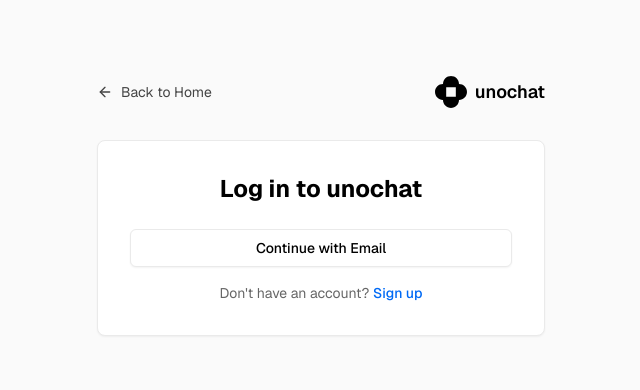
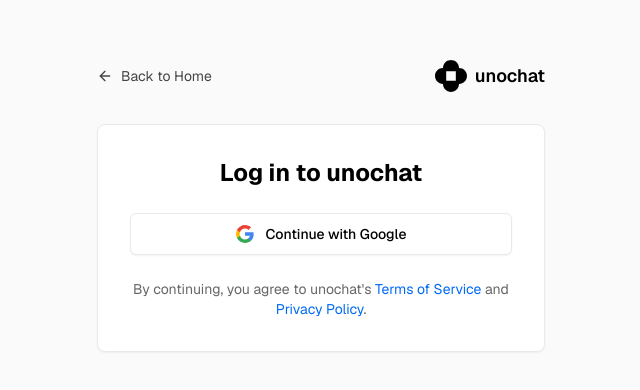
Before and after one commit to bittucreator/Unochat, a Next.js app: page /auth/login in a window 1280 px wide. Shown: the part 194-584 px from the top of the page, without its empty margins (319-959 px from the left). Built offline with nearby package versions, Linux system fonts and the light colour scheme; no server answers; the database is empty.

Commit message:
feat: switch to Google authentication only
Simplify login with Google and remove email auth options.

Co-authored-by: Venkat  <175184090+bittucreator@users.noreply.github.com>

```diff
--- a/app/auth/callback/page.tsx
+++ b/app/auth/callback/page.tsx
@@ -1,6 +1,6 @@
 "use client"
 
-import { useEffect, useState } from "react"
+import { useEffect } from "react"
 import { useRouter, useSearchParams } from "next/navigation"
 import { UnochatLogo } from "@/components/unochat-logo"
 import { useTheme } from "next-themes"
@@ -11,55 +11,34 @@ export default function AuthCallbackPage() {
   const { theme } = useTheme()
   const isDarkMode = theme === "dark"
   const redirectTo = searchParams.get("redirectTo") || "/"
-  const [error, setError] = useState<string | null>(null)
 
   useEffect(() => {
-    // Check if user is authenticated after redirect
+    // Check if user is authenticated after callback
     if (typeof window !== "undefined" && window.StackAuth) {
-      const checkAuth = setTimeout(() => {
-        window.StackAuth.getUser()
-          .then((user: any) => {
-            if (user) {
-              // User is signed in, redirect
-              router.push(redirectTo)
-            } else {
-              // No user, something went wrong
-              setError("Authentication failed. Please try again.")
-            }
-          })
-          .catch((err: any) => {
-            console.error("Auth error:", err)
-            setError("Authentication error. Please try again.")
-          })
-      }, 1000) // Give Stack Auth time to process the auth
+      const checkAuth = setInterval(() => {
+        const user = window.StackAuth.currentUser
+        if (user) {
+          clearInterval(checkAuth)
+          router.push(redirectTo)
+        }
+      }, 500)
 
-      return () => clearTimeout(checkAuth)
+      // Clear interval after 10 seconds to prevent infinite checking
+      setTimeout(() => {
+        clearInterval(checkAuth)
+        router.push("/auth/login")
+      }, 10000)
+
+      return () => clearInterval(checkAuth)
     }
   }, [router, redirectTo])
 
   return (
     <div className="min-h-screen flex flex-col items-center justify-center bg-vercel-gray-100 dark:bg-black p-4">
-      <div className="text-center">
-        <div className="flex justify-center mb-6">
-          <UnochatLogo className="h-12 w-12" darkMode={isDarkMode} />
-        </div>
-
-        {error ? (
-          <div>
-            <h1 className="text-xl font-semibold text-vercel-fg dark:text-white mb-2">Authentication Error</h1>
-            <p className="text-vercel-gray-600 dark:text-vercel-gray-400 mb-4">{error}</p>
-            <button onClick={() => router.push("/auth/login")} className="text-primary hover:text-primary/90">
-              Try Again
-            </button>
-          </div>
-        ) : (
-          <div>
-            <h1 className="text-xl font-semibold text-vercel-fg dark:text-white mb-2">Completing authentication...</h1>
-            <div className="flex justify-center">
-              <div className="animate-spin rounded-full h-6 w-6 border-b-2 border-primary"></div>
-            </div>
-          </div>
-        )}
+      <div className="flex flex-col items-center justify-center gap-6">
+        <UnochatLogo className="h-12 w-12" darkMode={isDarkMode} />
+        <h1 className="text-2xl font-bold text-vercel-fg dark:text-white">Signing you in...</h1>
+        <div className="animate-spin rounded-full h-8 w-8 border-b-2 border-primary"></div>
       </div>
     </div>
   )
--- a/app/auth/login/page.tsx
+++ b/app/auth/login/page.tsx
@@ -49,7 +49,7 @@ export default function LoginPage() {
         <div className="bg-white dark:bg-vercel-gray-900 rounded-lg shadow-sm border border-vercel-gray-200 dark:border-vercel-gray-800 p-8">
           <h1 className="text-2xl font-bold text-center text-vercel-fg dark:text-white mb-6">Log in to unochat</h1>
 
-          <div className="space-y-4">
+          <div className="space-y-6">
             <Script src="https://cdn.stackauth.net/auth.js" strategy="afterInteractive" />
 
             <div id="stack-auth-container" className="w-full">
@@ -57,21 +57,41 @@ export default function LoginPage() {
                 id="stack-auth-button"
                 data-project-id={process.env.NEXT_PUBLIC_STACK_PROJECT_ID}
                 data-redirect-url={`${typeof window !== "undefined" ? window.location.origin : ""}/auth/callback?redirectTo=${redirectTo}`}
-                data-mode="login"
-                className="w-full py-2 px-4 border border-vercel-gray-200 dark:border-vercel-gray-700 rounded-md shadow-sm text-sm font-medium text-vercel-fg dark:text-white bg-white dark:bg-vercel-gray-900 hover:bg-vercel-gray-50 dark:hover:bg-vercel-gray-800 focus:outline-none focus:ring-2 focus:ring-offset-2 focus:ring-primary"
+                data-provider="google"
+                className="w-full flex items-center justify-center gap-3 py-2.5 px-4 border border-vercel-gray-200 dark:border-vercel-gray-700 rounded-md shadow-sm text-sm font-medium text-vercel-fg dark:text-white bg-white dark:bg-vercel-gray-900 hover:bg-vercel-gray-50 dark:hover:bg-vercel-gray-800 focus:outline-none focus:ring-2 focus:ring-offset-2 focus:ring-primary transition-colors"
               >
-                Continue with Email
+                <svg width="18" height="18" viewBox="0 0 18 18" fill="none" xmlns="http://www.w3.org/2000/svg">
+                  <path
+                    d="M17.64 9.20455C17.64 8.56636 17.5827 7.95273 17.4764 7.36364H9V10.845H13.8436C13.635 11.97 13.0009 12.9232 12.0477 13.5614V15.8195H14.9564C16.6582 14.2527 17.64 11.9455 17.64 9.20455Z"
+                    fill="#4285F4"
+                  />
+                  <path
+                    d="M9 18C11.43 18 13.4673 17.1941 14.9564 15.8195L12.0477 13.5614C11.2418 14.1014 10.2109 14.4205 9 14.4205C6.65591 14.4205 4.67182 12.8373 3.96409 10.71H0.957275V13.0418C2.43818 15.9832 5.48182 18 9 18Z"
+                    fill="#34A853"
+                  />
+                  <path
+                    d="M3.96409 10.71C3.78409 10.17 3.68182 9.59318 3.68182 9C3.68182 8.40682 3.78409 7.83 3.96409 7.29V4.95818H0.957273C0.347727 6.17318 0 7.54773 0 9C0 10.4523 0.347727 11.8268 0.957273 13.0418L3.96409 10.71Z"
+                    fill="#FBBC05"
+                  />
+                  <path
+                    d="M9 3.57955C10.3214 3.57955 11.5077 4.03364 12.4405 4.92545L15.0218 2.34409C13.4632 0.891818 11.4259 0 9 0C5.48182 0 2.43818 2.01682 0.957275 4.95818L3.96409 7.29C4.67182 5.16273 6.65591 3.57955 9 3.57955Z"
+                    fill="#EA4335"
+                  />
+                </svg>
+                Continue with Google
               </button>
             </div>
 
             <div className="text-center text-sm text-vercel-gray-500 dark:text-vercel-gray-400">
-              Don't have an account?{" "}
-              <Link
-                href={`/auth/signup${redirectTo !== "/" ? `?redirectTo=${redirectTo}` : ""}`}
-                className="font-medium text-primary hover:text-primary/90"
-              >
-                Sign up
+              By continuing, you agree to unochat's{" "}
+              <Link href="/terms" className="text-primary hover:text-primary/90">
+                Terms of Service
+              </Link>{" "}
+              and{" "}
+              <Link href="/privacy" className="text-primary hover:text-primary/90">
+                Privacy Policy
               </Link>
+              .
             </div>
           </div>
         </div>
--- a/components/sidebar.tsx
+++ b/components/sidebar.tsx
@@ -300,10 +300,28 @@ export function Sidebar({ userId, currentConversationId }: SidebarProps) {
           ) : (
             <Button
               variant="outline"
-              className="w-full rounded-md border-vercel-gray-200 dark:border-vercel-gray-700 bg-white dark:bg-vercel-gray-900"
+              className="w-full flex items-center justify-center gap-2 rounded-md border-vercel-gray-200 dark:border-vercel-gray-700 bg-white dark:bg-vercel-gray-900"
               onClick={handleLogin}
             >
-              Login / Sign Up
+              <svg width="16" height="16" viewBox="0 0 18 18" fill="none" xmlns="http://www.w3.org/2000/svg">
+                <path
+                  d="M17.64 9.20455C17.64 8.56636 17.5827 7.95273 17.4764 7.36364H9V10.845H13.8436C13.635 11.97 13.0009 12.9232 12.0477 13.5614V15.8195H14.9564C16.6582 14.2527 17.64 11.9455 17.64 9.20455Z"
+                  fill="#4285F4"
+                />
+                <path
+                  d="M9 18C11.43 18 13.4673 17.1941 14.9564 15.8195L12.0477 13.5614C11.2418 14.1014 10.2109 14.4205 9 14.4205C6.65591 14.4205 4.67182 12.8373 3.96409 10.71H0.957275V13.0418C2.43818 15.9832 5.48182 18 9 18Z"
+                  fill="#34A853"
+                />
+                <path
+                  d="M3.96409 10.71C3.78409 10.17 3.68182 9.59318 3.68182 9C3.68182 8.40682 3.78409 7.83 3.96409 7.29V4.95818H0.957273C0.347727 6.17318 0 7.54773 0 9C0 10.4523 0.347727 11.8268 0.957273 13.0418L3.96409 10.71Z"
+                  fill="#FBBC05"
+                />
+                <path
+                  d="M9 3.57955C10.3214 3.57955 11.5077 4.03364 12.4405 4.92545L15.0218 2.34409C13.4632 0.891818 11.4259 0 9 0C5.48182 0 2.43818 2.01682 0.957275 4.95818L3.96409 7.29C4.67182 5.16273 6.65591 3.57955 9 3.57955Z"
+                  fill="#EA4335"
+                />
+              </svg>
+              Sign in with Google
             </Button>
           )}
         </div>
--- a/components/stack-auth-provider.tsx
+++ b/components/stack-auth-provider.tsx
@@ -4,11 +4,13 @@ import type React from "react"
 
 import { createContext, useContext, useEffect, useState } from "react"
 import { useRouter } from "next/navigation"
+import Script from "next/script"
 
 type User = {
   id: string
   email: string
   name?: string
+  picture?: string
 }
 
 type AuthContextType = {
@@ -45,6 +47,7 @@ export function StackAuthProvider({ children }: { children: React.ReactNode }) {
             id: user.id,
             email: user.email,
             name: user.name,
+            picture: user.picture,
           })
         } else {
           setUser(null)
@@ -67,6 +70,7 @@ export function StackAuthProvider({ children }: { children: React.ReactNode }) {
                 id: user.id,
                 email: user.email,
                 name: user.name,
+                picture: user.picture,
               })
             } else {
               setUser(null)
@@ -81,12 +85,7 @@ export function StackAuthProvider({ children }: { children: React.ReactNode }) {
   }, [])
 
   const login = () => {
-    if (typeof window !== "undefined" && window.StackAuth) {
-      const stackAuthButton = document.getElementById("stack-auth-button")
-      if (stackAuthButton) {
-        stackAuthButton.click()
-      }
-    }
+    router.push("/auth/login")
   }
 
   const logout = () => {
@@ -97,5 +96,10 @@ export function StackAuthProvider({ children }: { children: React.ReactNode }) {
     }
   }
 
-  return <AuthContext.Provider value={{ user, isLoading, login, logout }}>{children}</AuthContext.Provider>
+  return (
+    <>
+      <Script src="https://cdn.stackauth.net/auth.js" strategy="afterInteractive" />
+      <AuthContext.Provider value={{ user, isLoading, login, logout }}>{children}</AuthContext.Provider>
+    </>
+  )
 }
```
Also changed, not shown: types/stack-auth.d.ts (+5 -7 lines).
